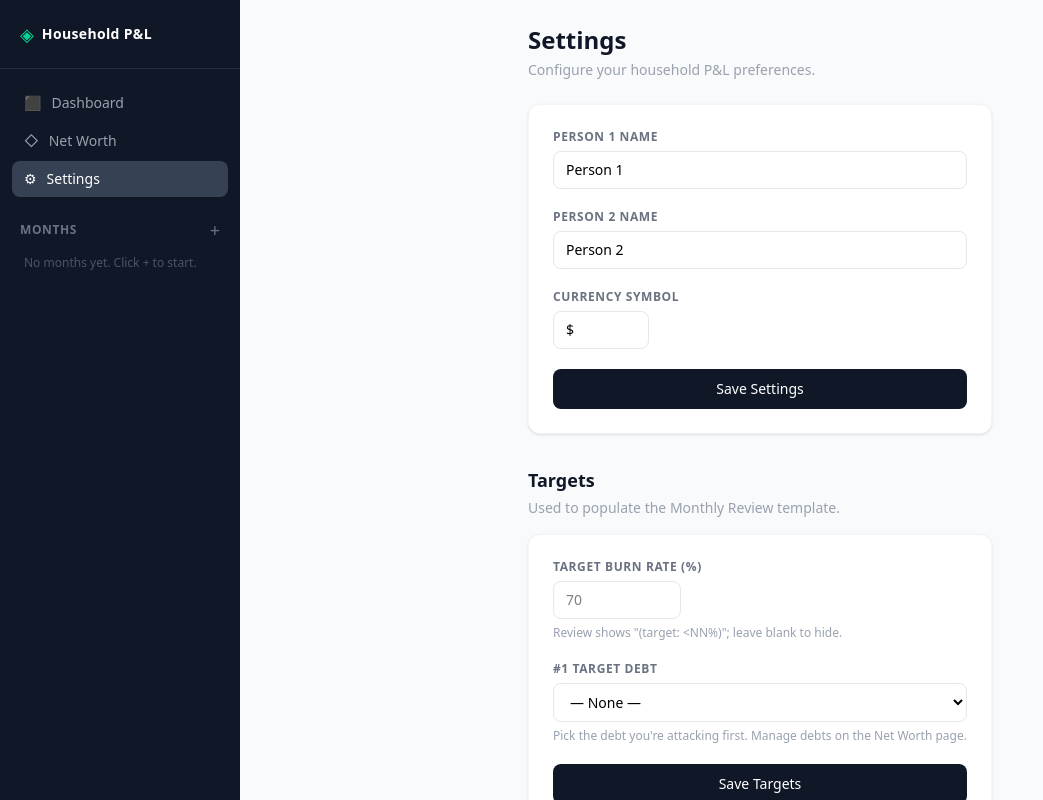
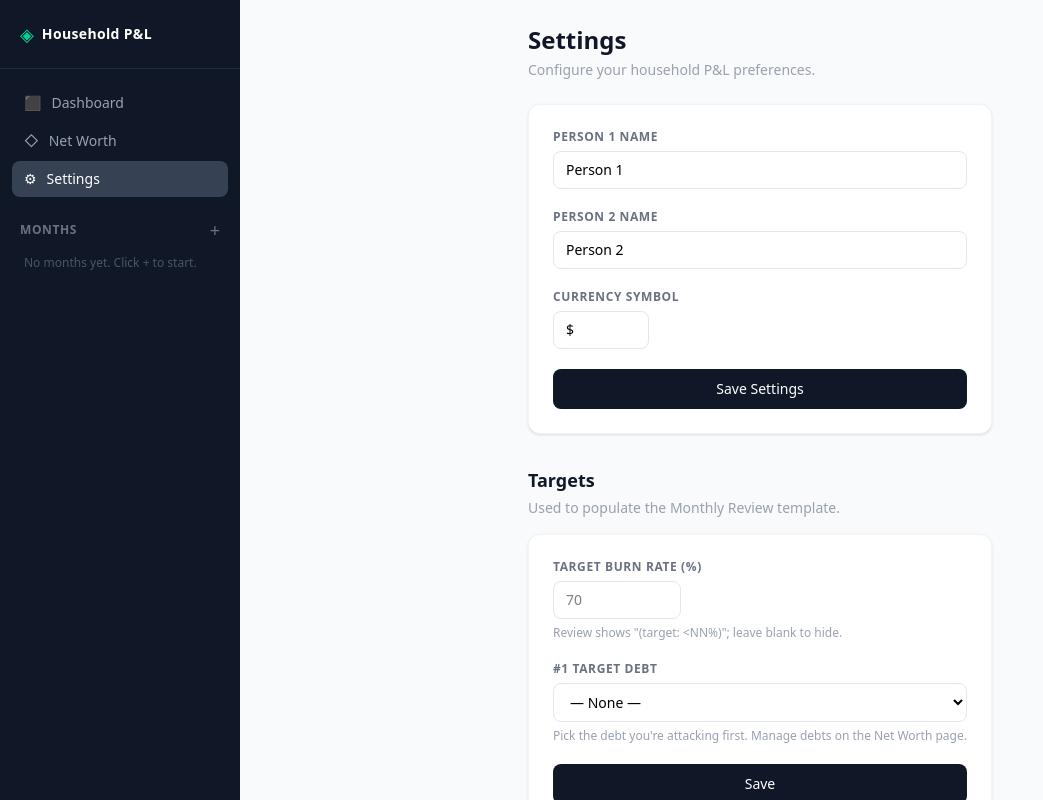
Before and after one commit to jamajeff/household-pl-, a React (Vite) app: page /settings in a window 1280 px wide. Shown: the whole page, without its empty margins (0-1043 px from the left). Built offline with nearby package versions, Linux system fonts and the light colour scheme.

Commit message:
Relabel Targets save button to avoid misleading 'Save Targets' UX
Per review: the button persists the entire form state, not just target
fields. 'Save' is honest about that without claiming the scope is limited
to the Targets card.

```diff
--- a/src/components/dashboard/SettingsPage.tsx
+++ b/src/components/dashboard/SettingsPage.tsx
@@ -164,7 +164,7 @@ export function SettingsPage() {
             }}
             className="w-full bg-gray-900 text-white text-sm px-4 py-2.5 rounded-lg hover:bg-gray-700 transition-colors font-medium"
           >
-            {saved ? '✓ Saved' : 'Save Targets'}
+            {saved ? '✓ Saved' : 'Save'}
           </button>
         </div>
       </div>
```
